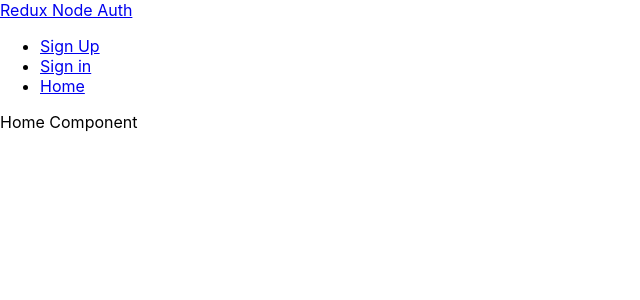
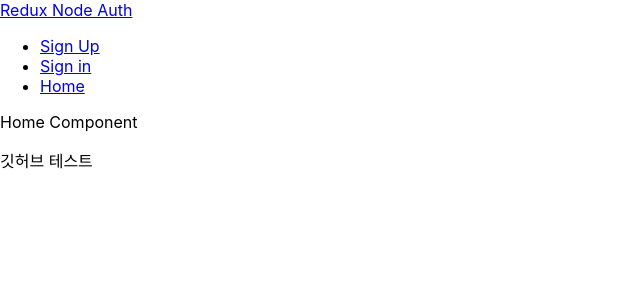
Before and after one commit to gwanhyeon/Traffic-Information, a React (Create React App) app in the folder client/: page / in a window 1280 px wide. Shown: the top 300 px of the page, without its empty margins (0-640 px from the left). Built offline with nearby package versions, Linux system fonts and the light colour scheme.

Commit message:
github test

```diff
--- a/client/src/App.js
+++ b/client/src/App.js
@@ -16,6 +16,8 @@ class App extends Component {
               <div className="container">
                 <Route exact path="/register" component={ Register } />
                 <Route exact path="/login" component={ Login } />
+
+                <p> 깃허브 테스트 </p>
               </div>
           </div>
         </Router>
```
